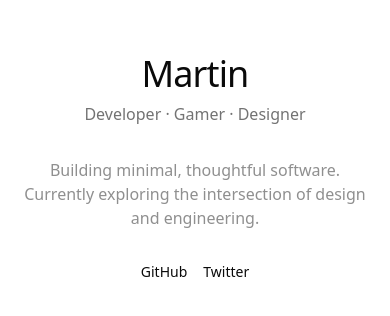
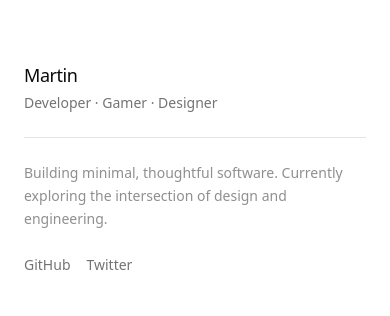
Before and after one commit to kWAYTV/portfolio, a Next.js app: page / in a window 390 px wide. Shown: the part 254-570 px from the top of the page. Built offline with nearby package versions, Linux system fonts and the light colour scheme.

Commit message:
refactor: Update Home page layout with responsive design adjustments and improved text styling

```diff
--- a/src/app/page.tsx
+++ b/src/app/page.tsx
@@ -1,26 +1,37 @@
 import Link from "next/link";
+import { Separator } from "@/components/ui/separator";
 
 export default function Home() {
   return (
     <main className="flex min-h-screen items-center justify-center px-6">
-      <div className="w-full max-w-xl space-y-8 text-center">
-        <div className="space-y-2">
-          <h1 className="font-medium text-4xl tracking-tight sm:text-5xl">
-            Martin
-          </h1>
-          <p className="text-muted-foreground">Developer · Gamer · Designer</p>
+      <div className="w-full max-w-md space-y-6">
+        <div className="space-y-1">
+          <h1 className="font-medium text-lg tracking-tight">Martin</h1>
+          <p className="text-muted-foreground text-sm">
+            Developer · Gamer · Designer
+          </p>
         </div>
 
-        <p className="mx-auto max-w-md text-pretty text-muted-foreground/80">
+        <Separator />
+
+        <p className="text-muted-foreground/80 text-sm leading-relaxed">
           Building minimal, thoughtful software. Currently exploring the
           intersection of design and engineering.
         </p>
 
-        <div className="flex h-5 items-center justify-center gap-4 text-sm">
-          <Link href="https://github.com/kWAYTV" target="_blank">
+        <div className="flex items-center gap-4 text-muted-foreground text-sm">
+          <Link
+            className="transition-colors hover:text-foreground"
+            href="https://github.com/kWAYTV"
+            target="_blank"
+          >
             GitHub
           </Link>
-          <Link href="https://twitter.com/ogeperc" target="_blank">
+          <Link
+            className="transition-colors hover:text-foreground"
+            href="https://twitter.com/ogeperc"
+            target="_blank"
+          >
             Twitter
           </Link>
         </div>
```
